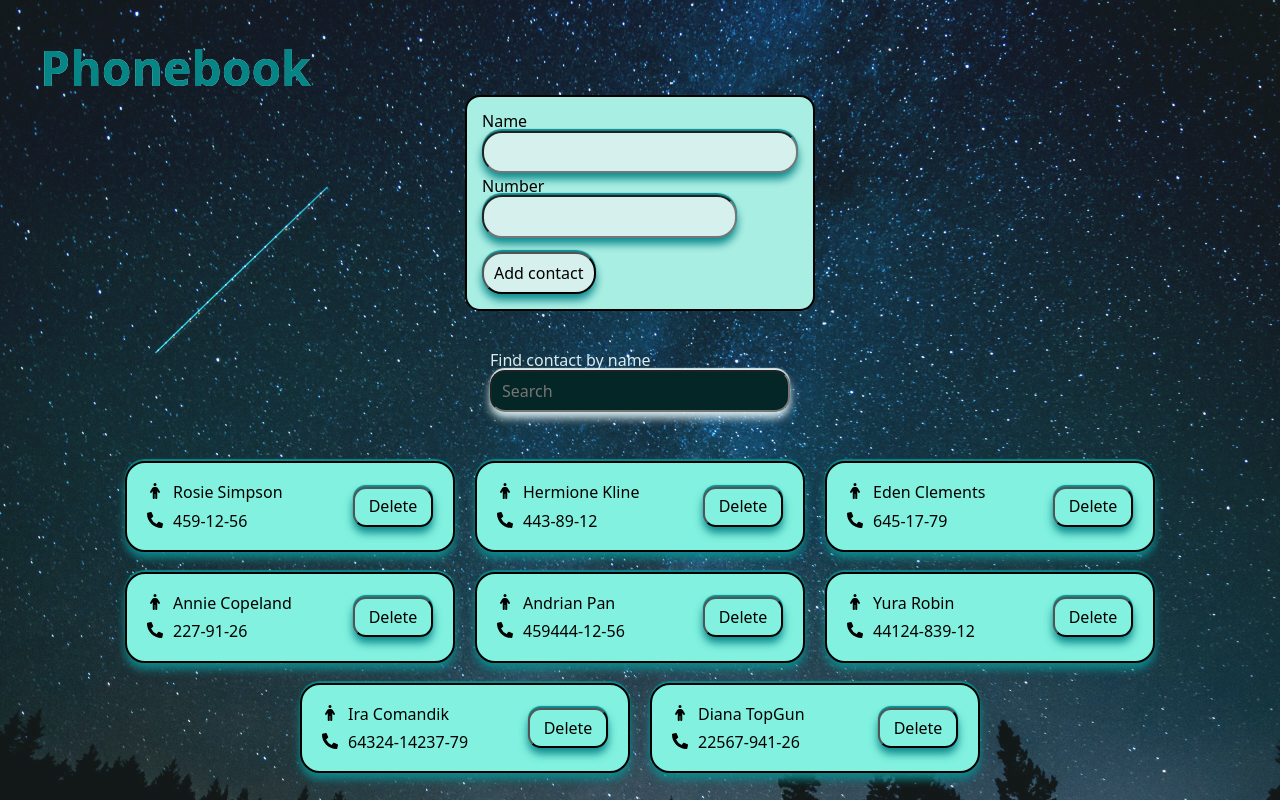
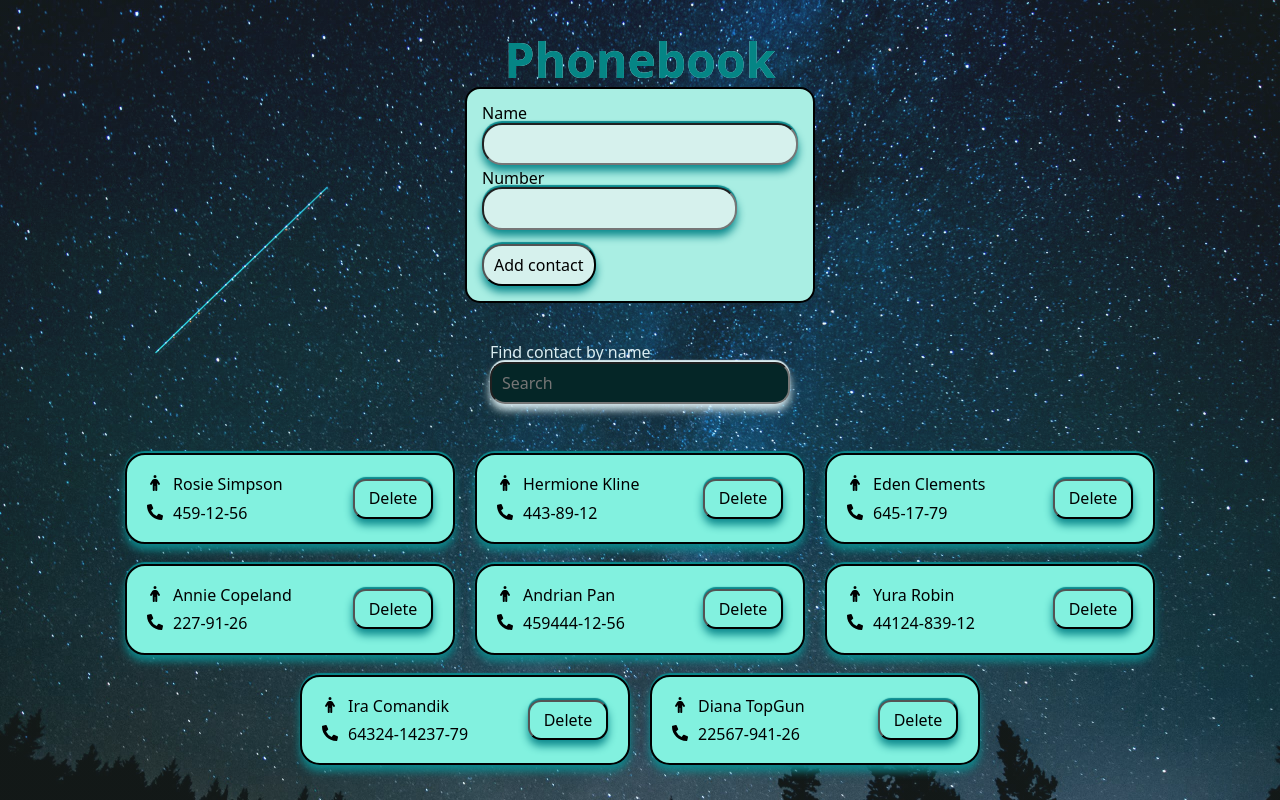
Before and after one commit to Masenko2604/goit-react-hw-06, a React (Vite) app: page / in a window 1280 px wide. Built offline with nearby package versions, Linux system fonts and the light colour scheme.

Commit message:
Update index.css

```diff
--- a/src/index.css
+++ b/src/index.css
@@ -15,9 +15,11 @@
 h1 {
   color: rgb(5, 133, 133);
   text-shadow: 0 0.4px 0.4px #c4f3f4;
-  padding-left: 40px;
-  padding-top: 40px ;
+  /* padding-left: 40px; */
+  padding-top: 32px ;
   font-size: 3em;
+  display: flex;
+  justify-content: center;
 }
 
 h1,
```
